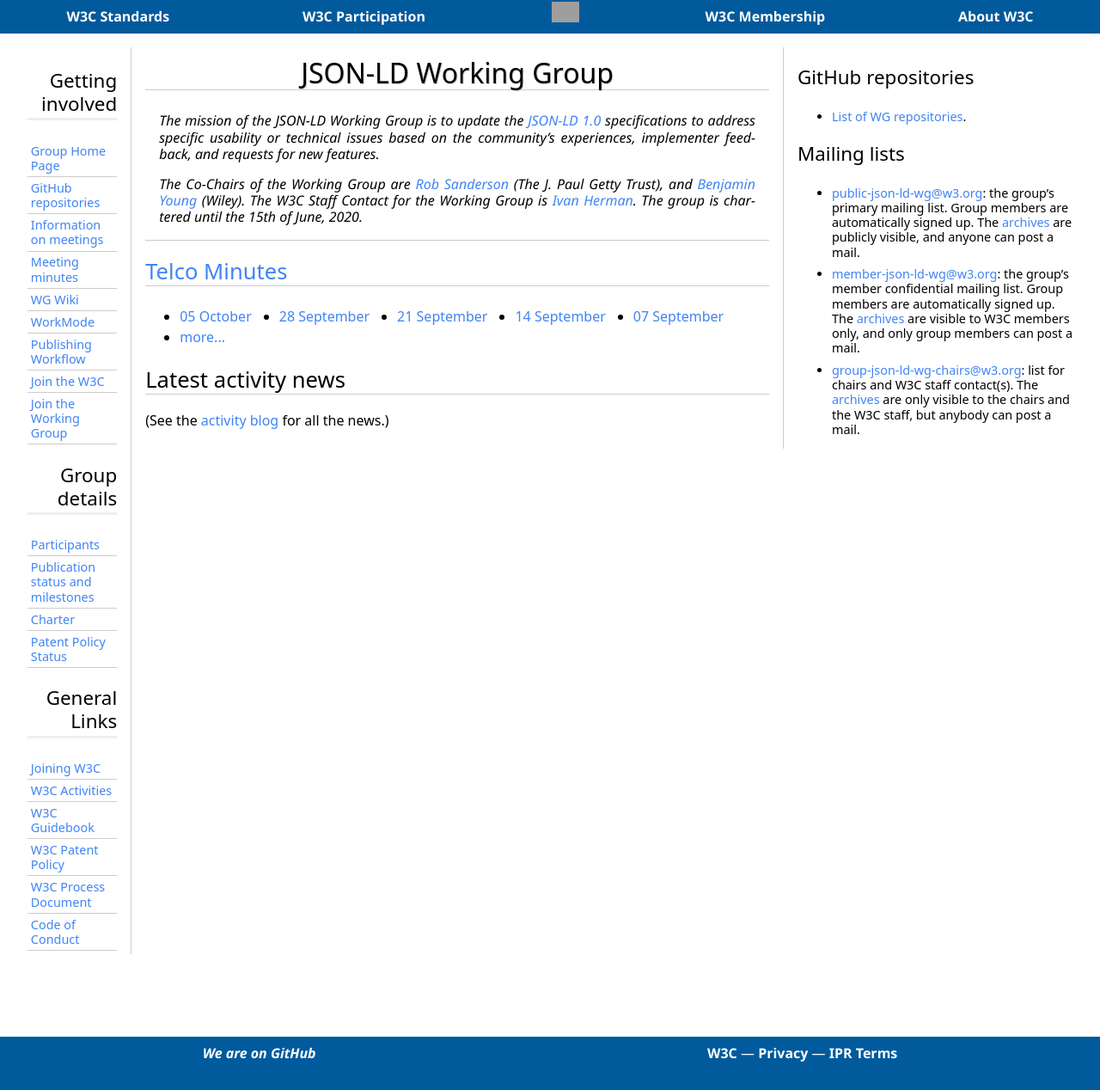
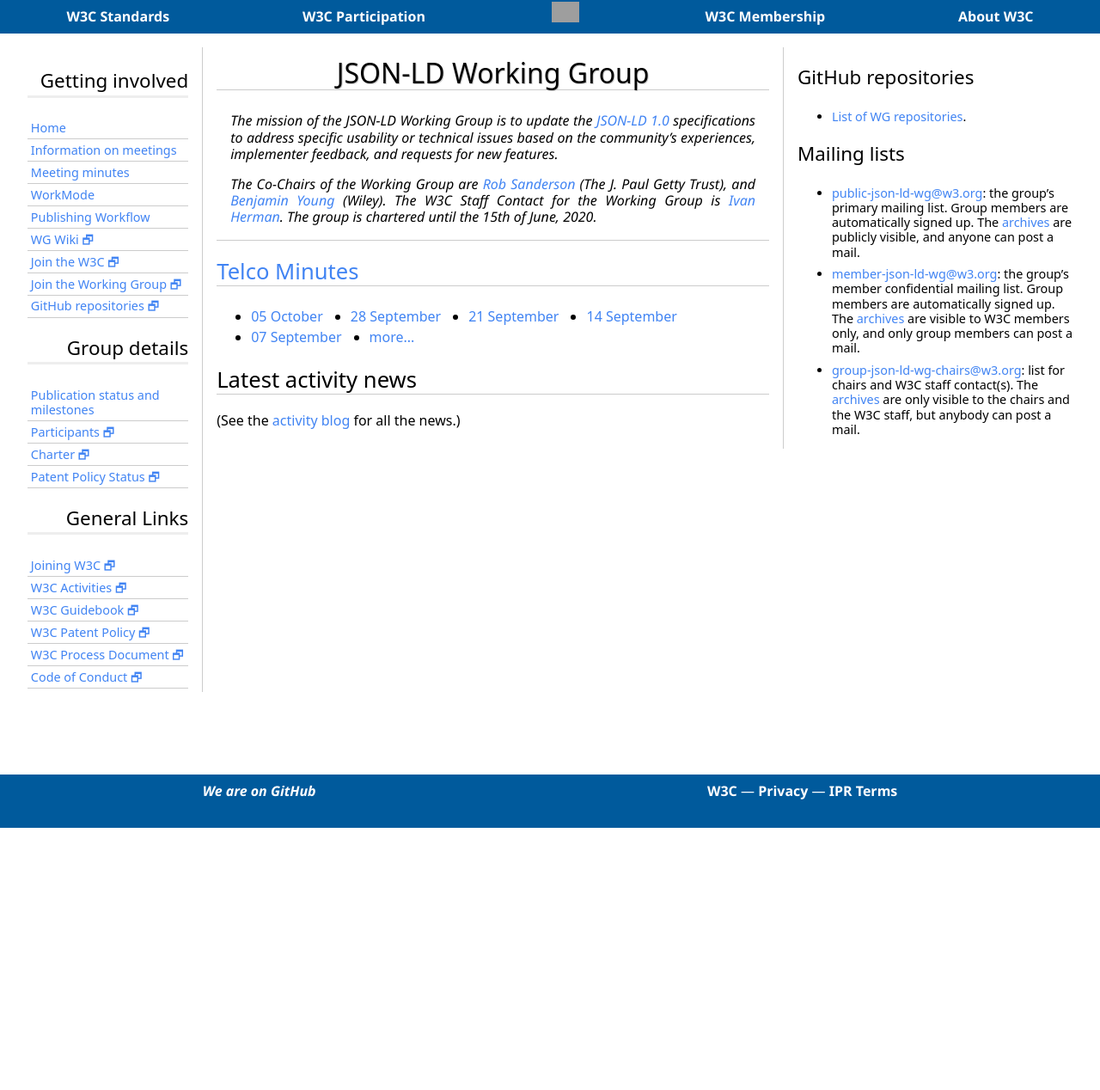
Before and after one commit to w3c/json-ld-wg, a Jekyll site: the page built from index.md, in a window 1280 px wide. Shown: the whole page at 86% size. Built offline with Jekyll 4.4.1, drawn with Linux system fonts in a browser that asks for light colours; some web fonts are replaced; after the commit the page ends 963 px from its top, so only the background shows below that; grey boxes are pictures that could not be loaded.

Commit message:
Add rel=external to outbounds; reorder nav
Reordering was done to group local (same site) content vs.
external content--i.e. beyond this WG space.

Also made left-nav fixed wider as it continued to shrink as content
space grew.

```diff
--- a/_includes/nav.html
+++ b/_includes/nav.html
@@ -1,16 +1,16 @@
 <nav>
     <h3>Getting involved</h3>
     <ul>
-        <li><a href="{{ site.baseurl }}/">Group Home Page</a></li>
-        <li><a href="https://github.com/search?q=topic%3Ajson-ld-wg+org%3Aw3c&type=Repositories">GitHub repositories</a></li>
+        <li><a href="{{ site.baseurl }}/">Home</a></li>
         <li><a href="{{ site.baseurl }}/Meetings/">Information on meetings</a></li>
         <li><a href="{{ site.baseurl }}/Meetings/Minutes/">Meeting minutes</a></li>
-        <li><a href="https://github.com/w3c/json-ld-wg/wiki">WG Wiki</a></li>
         <li><a href="{{ site.baseurl }}/WorkMode/">WorkMode</a></li>
         <li><a href="{{ site.baseurl }}/Misc/publishing">Publishing Workflow</a></li>
+        <li><a rel="external" href="https://github.com/w3c/json-ld-wg/wiki">WG Wiki</a></li>
         <!-- <li><a href="https://www.w3.org/json-ld-wg/Misc/presentations">Public Presentations</a></li> -->
-        <li><a href="https://www.w3.org/Consortium/join">Join the W3C</a></li>
-        <li><a href="https://www.w3.org/2004/01/pp-impl/107714/join">Join the Working Group</a></li>
+        <li><a rel="external" href="https://www.w3.org/Consortium/join">Join the W3C</a></li>
+        <li><a rel="external" href="https://www.w3.org/2004/01/pp-impl/107714/join">Join the Working Group</a></li>
+        <li><a rel="external" href="https://github.com/search?q=topic%3Ajson-ld-wg+org%3Aw3c&amp;type=Repositories">GitHub repositories</a></li>
     </ul>
 <!--
     <h3>Drafts</h3>
@@ -19,19 +19,19 @@
 
     <h3>Group details</h3>
     <ul>
-        <li><a href="https://www.w3.org/2000/09/dbwg/details?group=107714&public=1&order=org">Participants</a></li>
         <li><a href="{{ site.baseurl }}/PublStatus">Publication status and milestones</a></li>
-        <li><a href="https://www.w3.org/2018/03/jsonld-wg-charter.html">Charter</a></li>
-        <li><a href="https://www.w3.org/2004/01/pp-impl/107714/status">Patent Policy Status</a></li>
+        <li><a rel="external" href="https://www.w3.org/2000/09/dbwg/details?group=107714&amp;public=1&amp;order=org">Participants</a></li>
+        <li><a rel="external" href="https://www.w3.org/2018/03/jsonld-wg-charter.html">Charter</a></li>
+        <li><a rel="external" href="https://www.w3.org/2004/01/pp-impl/107714/status">Patent Policy Status</a></li>
     </ul>
 
     <h3>General Links</h3>
     <ul>
-        <li><a href="https://www.w3.org/Consortium/join">Joining W3C</a></li>
-        <li><a href="https://www.w3.org/Consortium/activities">W3C Activities</a></li>
-        <li><a href="http://www.w3.org/Guide/">W3C Guidebook</a></li>
-        <li><a href="https://www.w3.org/TR/patent-policy/">W3C Patent Policy</a></li>
-        <li><a href="https://www.w3.org/Consortium/Process/">W3C Process Document</a></li>
-        <li><a href="https://www.w3.org/Consortium/cepc/">Code of Conduct</a></li>
+        <li><a rel="external" href="https://www.w3.org/Consortium/join">Joining W3C</a></li>
+        <li><a rel="external" href="https://www.w3.org/Consortium/activities">W3C Activities</a></li>
+        <li><a rel="external" href="http://www.w3.org/Guide/">W3C Guidebook</a></li>
+        <li><a rel="external" href="https://www.w3.org/TR/patent-policy/">W3C Patent Policy</a></li>
+        <li><a rel="external" href="https://www.w3.org/Consortium/Process/">W3C Process Document</a></li>
+        <li><a rel="external" href="https://www.w3.org/Consortium/cepc/">Code of Conduct</a></li>
     </ul>
 </nav>
--- a/assets/css/style.css
+++ b/assets/css/style.css
@@ -122,6 +122,9 @@ a:hover, a:focus {
  	text-decoration: underline;
 }
 
+a[rel="external"]:after {
+  content: " 🗗"
+}
 
 /*** header ***/
 header {
@@ -181,12 +184,12 @@ main > * {
 /* --- */
 main nav {
 	font-size: 		0.9em;
-	order:			1;
 	margin-top:		1rem;
 	margin-bottom:	1rem;
 	padding-top:	0.5ex;
 	padding-bottom:	0.5ex;
 	border-top: 	2px solid #ccc;
+	min-width: 13em;
 }
 
 main nav h3 {
```
